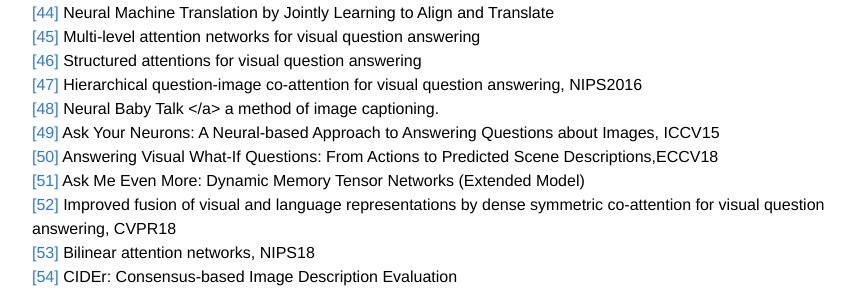
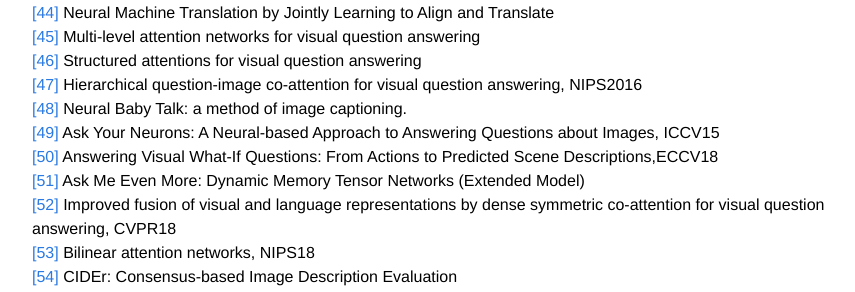
Before and after one commit to zhicaihuang/zhicaihuang.github.io, a Jekyll site: the page built from _posts/2019-10-29-vqa.markdown, in a window 1280 px wide and 900 px high, scrolled down 15534 px. Shown: the part 453-745 px from the top of the window, without its empty margins (208-1063 px from the left). Built offline with Jekyll 4.4.1, drawn with Linux system fonts in a browser that asks for light colours.

Commit message:
modified

```diff
--- a/_posts/2019-10-29-vqa.markdown
+++ b/_posts/2019-10-29-vqa.markdown
@@ -416,7 +416,7 @@ previous research ignore the important role of answer.
 [[45]](http://www.microsoft.com/en-us/research/wp-content/uploads/2017/06/Multi-level-Attention-Networks-for-Visual-Question-Answering.pdf) Multi-level attention networks for visual question answering
 [[46]](https://arxiv.org/abs/1708.02071) Structured attentions for visual question answering
 [[47]](https://arxiv.org/abs/1606.00061) Hierarchical question-image co-attention for visual question answering, NIPS2016
-[[48]](https://arxiv.org/abs/1803.09845) Neural Baby Talk </a> a method of image captioning.
+[[48]](https://arxiv.org/abs/1803.09845) Neural Baby Talk: a method of image captioning.
 [[49]](https://arxiv.org/abs/1605.02697) Ask Your Neurons: A Neural-based Approach to Answering Questions about Images, ICCV15
 [[50]](https://arxiv.org/abs/1809.03707) Answering Visual What-If Questions: From Actions to Predicted Scene Descriptions,ECCV18
 [[51]](https://arxiv.org/abs/1703.03939) Ask Me Even More: Dynamic Memory Tensor Networks (Extended Model)
```
